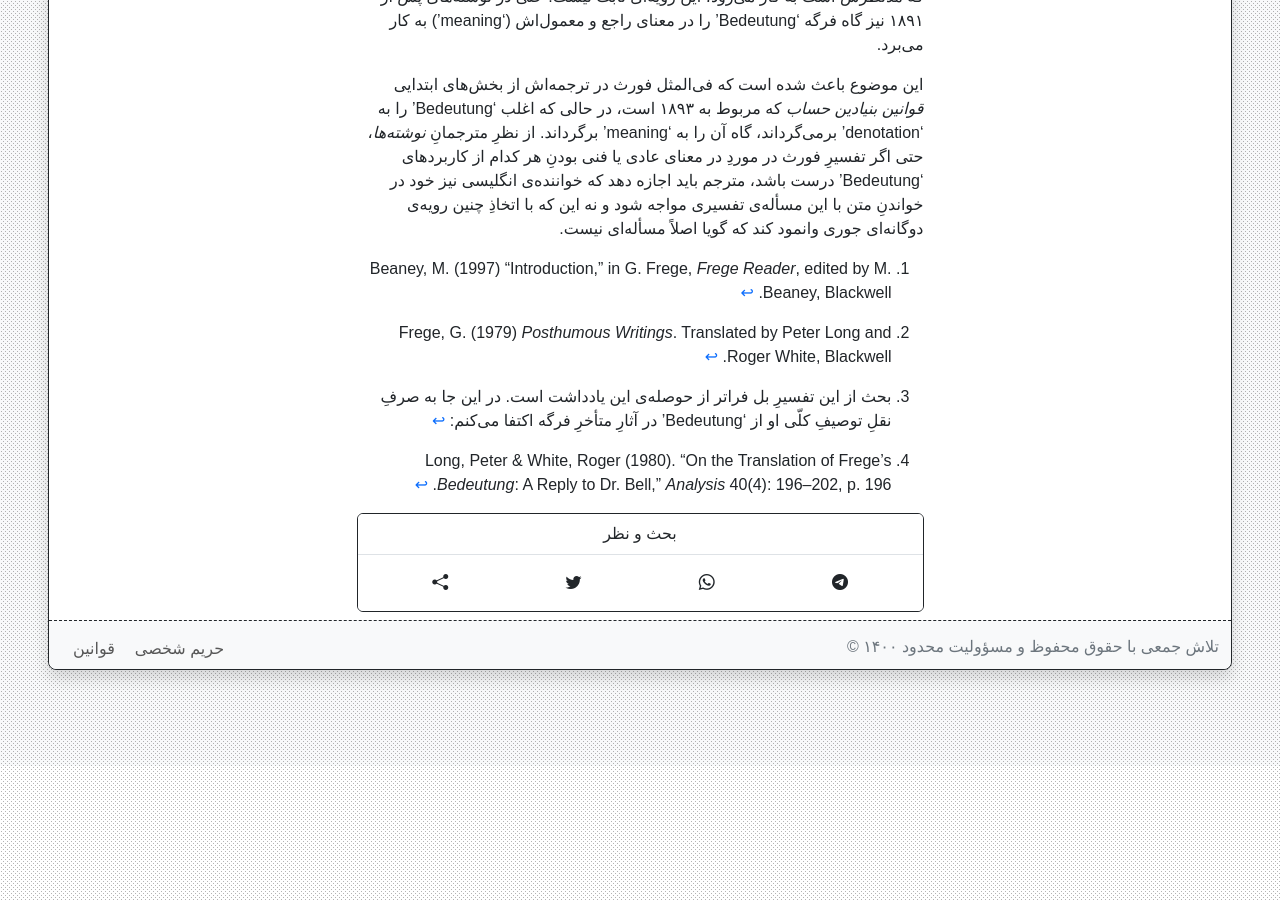
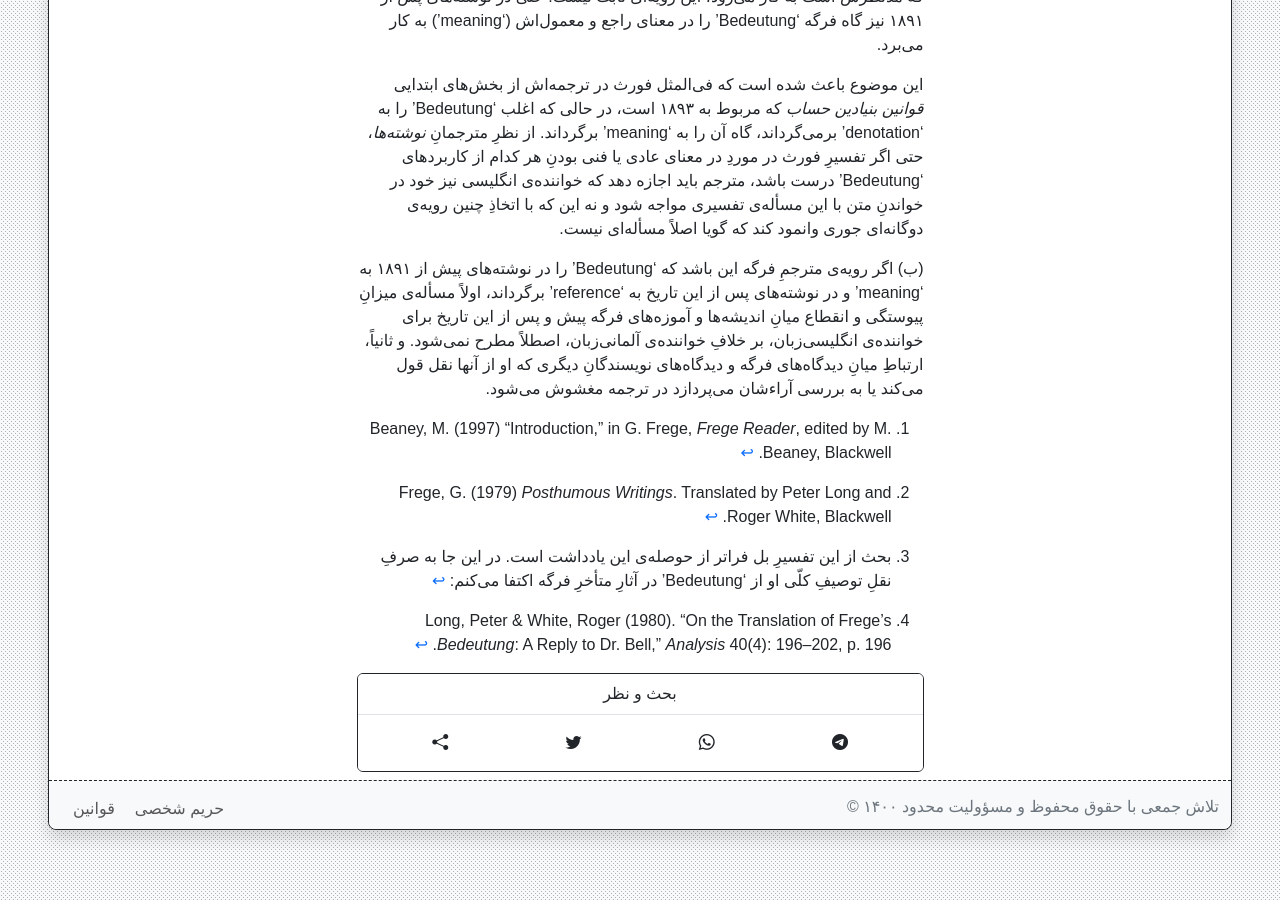
Before and after one commit to phicudemy/phicudemy.github.io, a Jekyll site: the page built from _posts/2024-07-16-fregebedeutung۲.md, in a window 1280 px wide and 900 px high, scrolled down 4056 px. Built offline with Jekyll 4.4.1, drawn with Linux system fonts in a browser that asks for light colours; comment, search, counter and statistics services are not loaded; a style sheet for code colours, icons or effects is not loaded; before the commit the page ends 4822 px from its top, so only the background shows below that.

Commit message:
TinaCMS content update

```diff
--- a/_posts/2024-07-16-fregebedeutung۲.md
+++ b/_posts/2024-07-16-fregebedeutung۲.md
@@ -48,6 +48,9 @@ contents: _contents/article.md
 
 این موضوع باعث شده است که فی‌المثل فورث در ترجمه‌اش از بخش‌های ابتدایی _قوانین بنیادین حساب_ که مربوط به ۱۸۹۳ است، در حالی که اغلب ‘Bedeutung’‌ را به ‘denotation’ برمی‌گرداند، گاه آن را به ‘meaning’‌ برگرداند. از نظرِ مترجمانِ _نوشته‌ها_، حتی اگر تفسیرِ فورث در موردِ در معنای عادی یا فنی بودنِ هر کدام از کاربردهای ‘Bedeutung’ درست باشد، مترجم باید اجازه دهد که خواننده‌ی انگلیسی نیز خود در خواندنِ متن با این مسأله‌ی تفسیری مواجه شود و نه این که با اتخاذِ چنین رویه‌ی دوگانه‌ای جوری وانمود کند که گویا اصلاً مسأله‌ای نیست.
 
+(ب) اگر رویه‌ی مترجمِ فرگه این باشد که ‘Bedeutung’ را در نوشته‌های پیش از ۱۸۹۱ به ‘meaning’ و در نوشته‌های پس از این تاریخ به ‘reference’ برگرداند، اولاً مسأله‌ی میزانِ پیوستگی و انقطاع میانِ اندیشه‌ها و آموزه‌های فرگه پیش و پس از این تاریخ برای خواننده‌ی انگلیسی‌زبان، بر خلافِ‌ خواننده‌ی آلمانی‌زبان، اصطلاً مطرح نمی‌شود. و ثانیاً، ارتباطِ میانِ دیدگاه‌های فرگه و دیدگاه‌های نویسندگانِ دیگری که او از آنها نقل قول می‌کند یا به بررسی آراءشان می‌پردازد در ترجمه مغشوش می‌شود.
+
+
 
 
 
```
